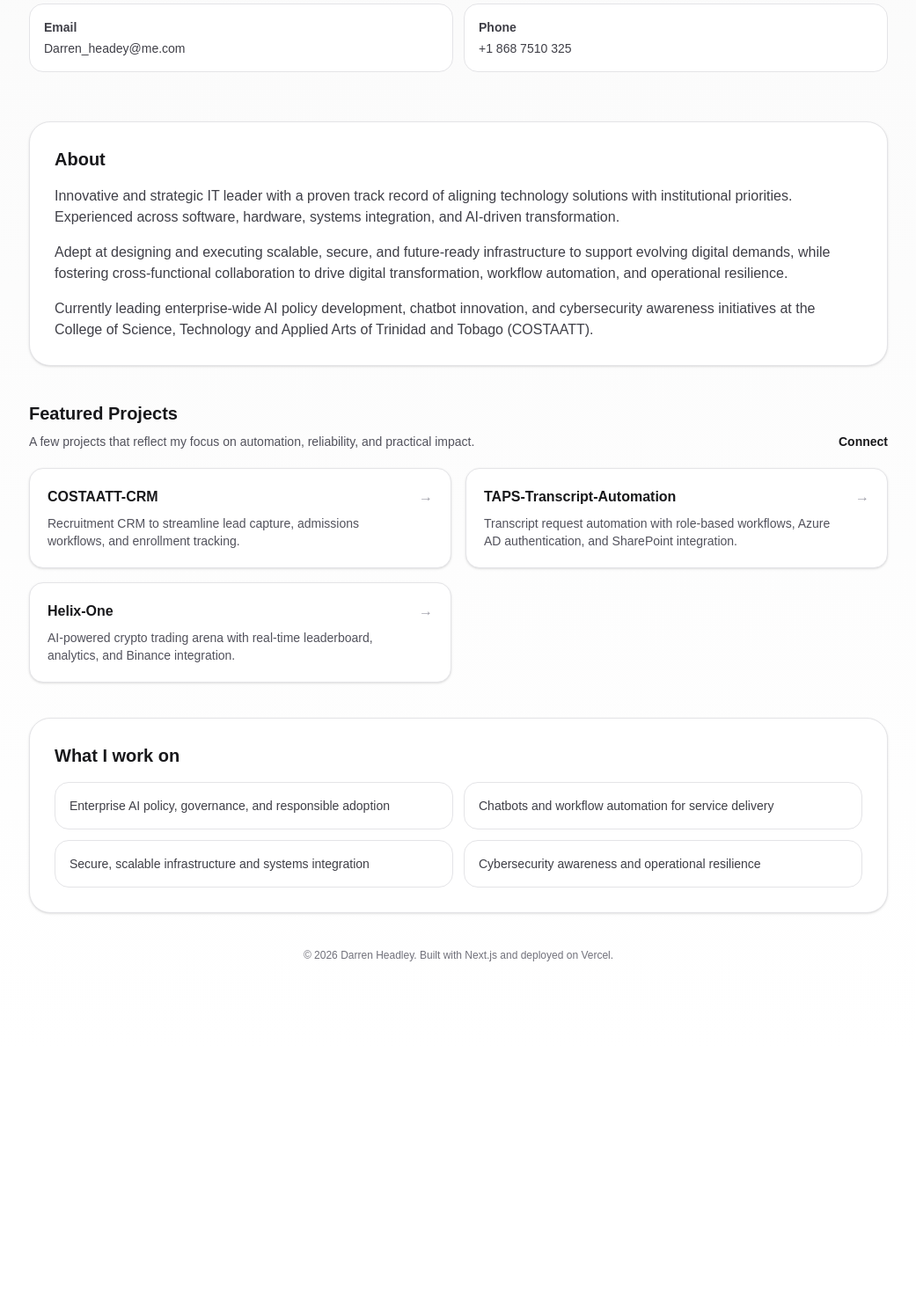
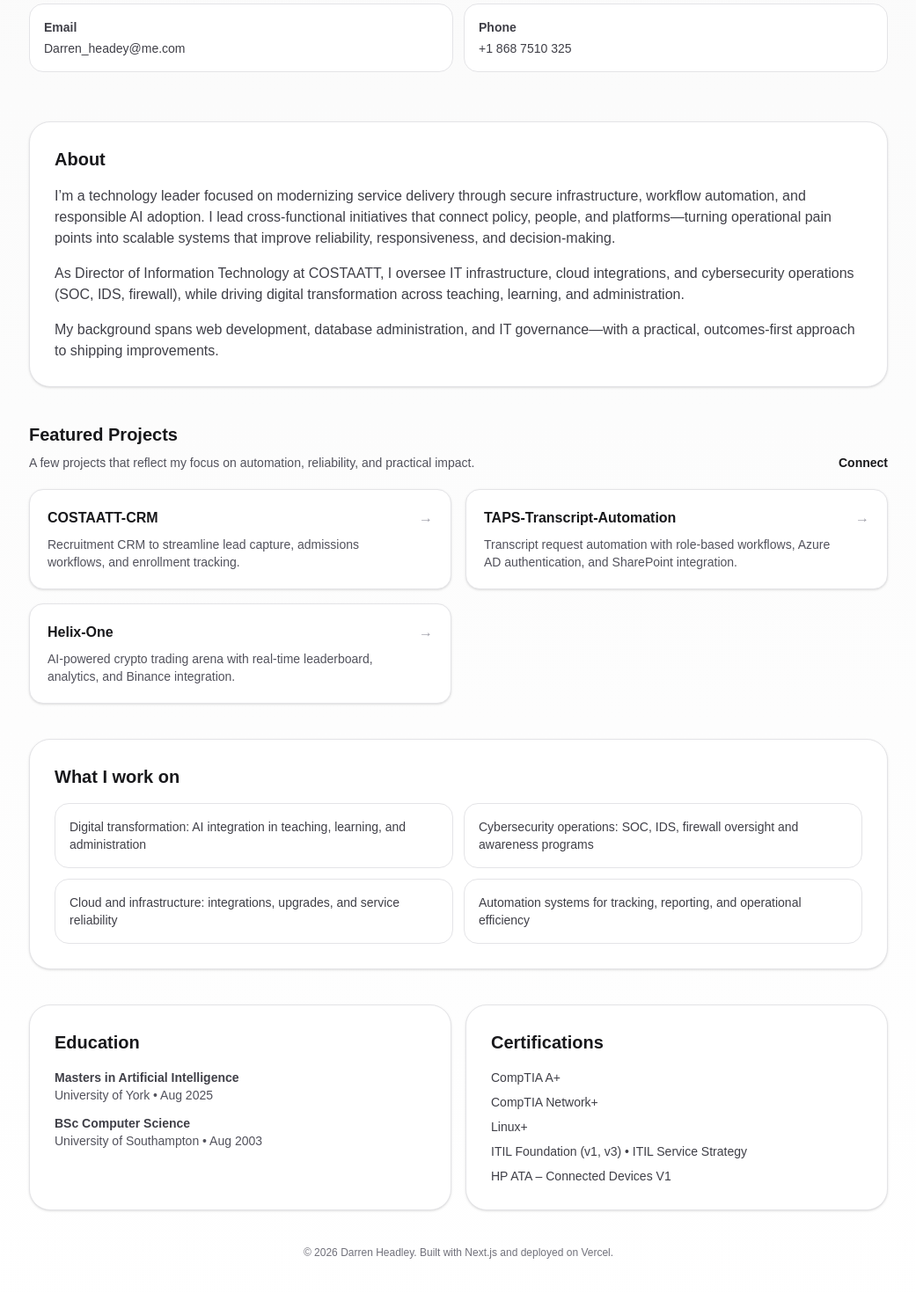
Before and after one commit to ZeroZenx/darren-headley-personal-site, a Next.js app: page / in a window 1280 px wide. Shown: the part 258-1728 px from the top of the page at 88% size, without its empty margins (119-1160 px from the left). Before the commit the page ends 1456 px from the top, so only its background shows below. Built offline with nearby package versions, Linux system fonts and the light colour scheme.

Commit message:
Add CV and strengthen About/Education/Certifications

```diff
--- a/src/app/page.tsx
+++ b/src/app/page.tsx
@@ -8,6 +8,7 @@ const PROFILE = {
   phoneDisplay: "+1 868 7510 325",
   phoneTel: "+18687510325",
   linkedin: "https://www.linkedin.com/in/darren-headley-2278671b5/",
+  cvHref: "/darren-headley-cv-2025.pdf",
 };
 
 const PROJECTS = [
@@ -48,7 +49,7 @@ export default function Home() {
             </p>
           </div>
 
-          <div className="flex flex-col gap-3 sm:flex-row sm:items-center">
+          <div className="flex flex-col gap-3 sm:flex-row sm:flex-wrap sm:items-center">
             <a
               className="inline-flex items-center justify-center rounded-xl bg-zinc-900 px-5 py-3 text-sm font-semibold text-white shadow-sm transition hover:bg-zinc-800 dark:bg-white dark:text-zinc-900 dark:hover:bg-zinc-200"
               href={PROFILE.linkedin}
@@ -56,6 +57,15 @@ export default function Home() {
               rel="noreferrer"
             >
               View LinkedIn
+            </a>
+
+            <a
+              className="inline-flex items-center justify-center rounded-xl border border-zinc-200 bg-white px-5 py-3 text-sm font-semibold text-zinc-900 shadow-sm transition hover:bg-zinc-50 dark:border-zinc-800 dark:bg-zinc-950 dark:text-zinc-50 dark:hover:bg-zinc-900"
+              href={PROFILE.cvHref}
+              target="_blank"
+              rel="noreferrer"
+            >
+              Download CV
             </a>
 
             <a
@@ -91,22 +101,23 @@ export default function Home() {
           <h2 className="text-xl font-semibold">About</h2>
           <div className="mt-4 space-y-4 text-zinc-700 dark:text-zinc-300">
             <p>
-              Innovative and strategic IT leader with a proven track record of
-              aligning technology solutions with institutional priorities.
-              Experienced across software, hardware, systems integration, and
-              AI-driven transformation.
+              I’m a technology leader focused on modernizing service delivery
+              through secure infrastructure, workflow automation, and responsible
+              AI adoption. I lead cross-functional initiatives that connect
+              policy, people, and platforms—turning operational pain points into
+              scalable systems that improve reliability, responsiveness, and
+              decision-making.
             </p>
             <p>
-              Adept at designing and executing scalable, secure, and future-ready
-              infrastructure to support evolving digital demands, while fostering
-              cross-functional collaboration to drive digital transformation,
-              workflow automation, and operational resilience.
+              As Director of Information Technology at COSTAATT, I oversee IT
+              infrastructure, cloud integrations, and cybersecurity operations
+              (SOC, IDS, firewall), while driving digital transformation across
+              teaching, learning, and administration.
             </p>
             <p>
-              Currently leading enterprise-wide AI policy development, chatbot
-              innovation, and cybersecurity awareness initiatives at the College
-              of Science, Technology and Applied Arts of Trinidad and Tobago
-              (COSTAATT).
+              My background spans web development, database administration, and
+              IT governance—with a practical, outcomes-first approach to shipping
+              improvements.
             </p>
           </div>
         </section>
@@ -160,18 +171,45 @@ export default function Home() {
           <h2 className="text-xl font-semibold">What I work on</h2>
           <ul className="mt-4 grid gap-3 text-sm text-zinc-700 dark:text-zinc-300 sm:grid-cols-2">
             <li className="rounded-2xl border border-zinc-200 p-4 dark:border-zinc-800">
-              Enterprise AI policy, governance, and responsible adoption
+              Digital transformation: AI integration in teaching, learning, and administration
             </li>
             <li className="rounded-2xl border border-zinc-200 p-4 dark:border-zinc-800">
-              Chatbots and workflow automation for service delivery
+              Cybersecurity operations: SOC, IDS, firewall oversight and awareness programs
             </li>
             <li className="rounded-2xl border border-zinc-200 p-4 dark:border-zinc-800">
-              Secure, scalable infrastructure and systems integration
+              Cloud and infrastructure: integrations, upgrades, and service reliability
             </li>
             <li className="rounded-2xl border border-zinc-200 p-4 dark:border-zinc-800">
-              Cybersecurity awareness and operational resilience
+              Automation systems for tracking, reporting, and operational efficiency
             </li>
           </ul>
+        </section>
+
+        <section className="mt-10 grid gap-4 sm:grid-cols-2">
+          <div className="rounded-3xl border border-zinc-200 bg-white p-7 shadow-sm dark:border-zinc-800 dark:bg-zinc-950">
+            <h2 className="text-xl font-semibold">Education</h2>
+            <ul className="mt-4 space-y-3 text-sm text-zinc-700 dark:text-zinc-300">
+              <li>
+                <p className="font-semibold">Masters in Artificial Intelligence</p>
+                <p className="text-zinc-600 dark:text-zinc-400">University of York • Aug 2025</p>
+              </li>
+              <li>
+                <p className="font-semibold">BSc Computer Science</p>
+                <p className="text-zinc-600 dark:text-zinc-400">University of Southampton • Aug 2003</p>
+              </li>
+            </ul>
+          </div>
+
+          <div className="rounded-3xl border border-zinc-200 bg-white p-7 shadow-sm dark:border-zinc-800 dark:bg-zinc-950">
+            <h2 className="text-xl font-semibold">Certifications</h2>
+            <ul className="mt-4 space-y-2 text-sm text-zinc-700 dark:text-zinc-300">
+              <li>CompTIA A+</li>
+              <li>CompTIA Network+</li>
+              <li>Linux+</li>
+              <li>ITIL Foundation (v1, v3) • ITIL Service Strategy</li>
+              <li>HP ATA – Connected Devices V1</li>
+            </ul>
+          </div>
         </section>
 
         <footer className="mt-10 pb-6 text-center text-xs text-zinc-500 dark:text-zinc-500">
```
Also changed, not shown: 1 other file (tests, documents, lock files or other folders).
